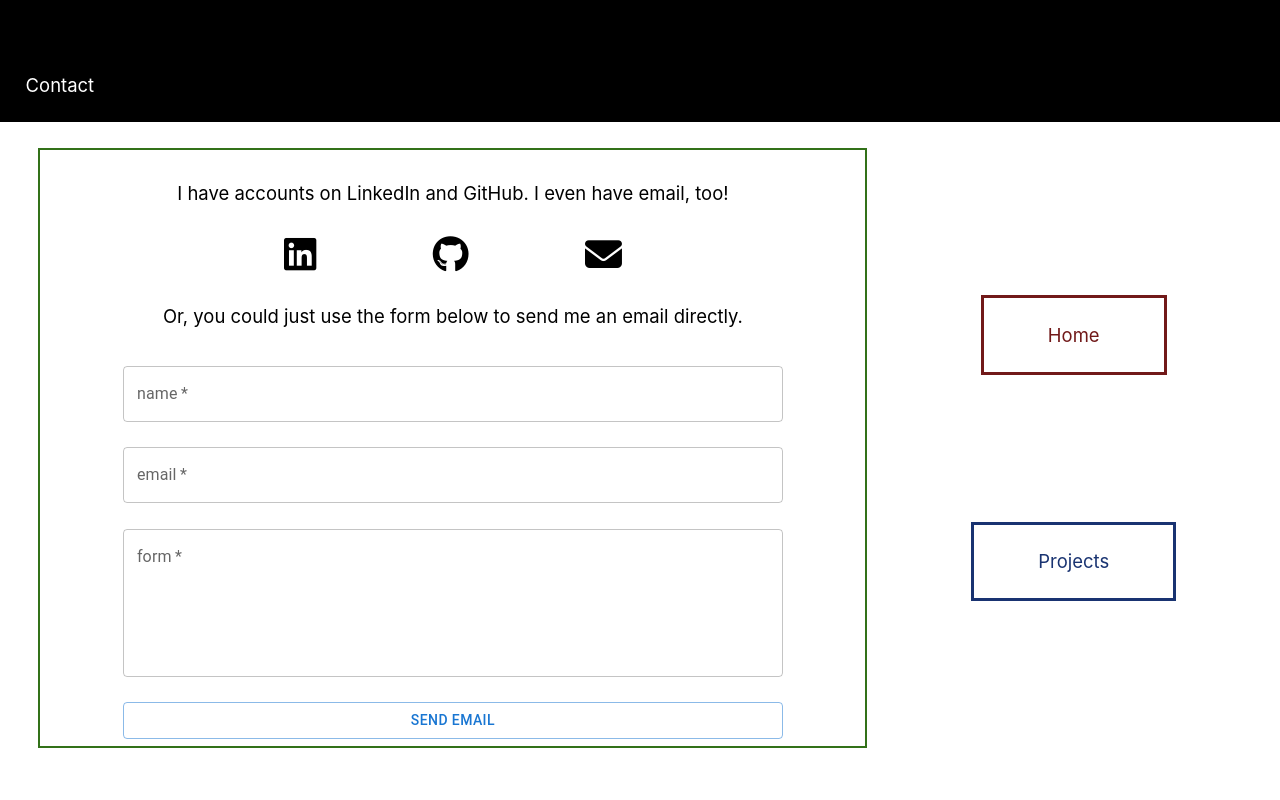
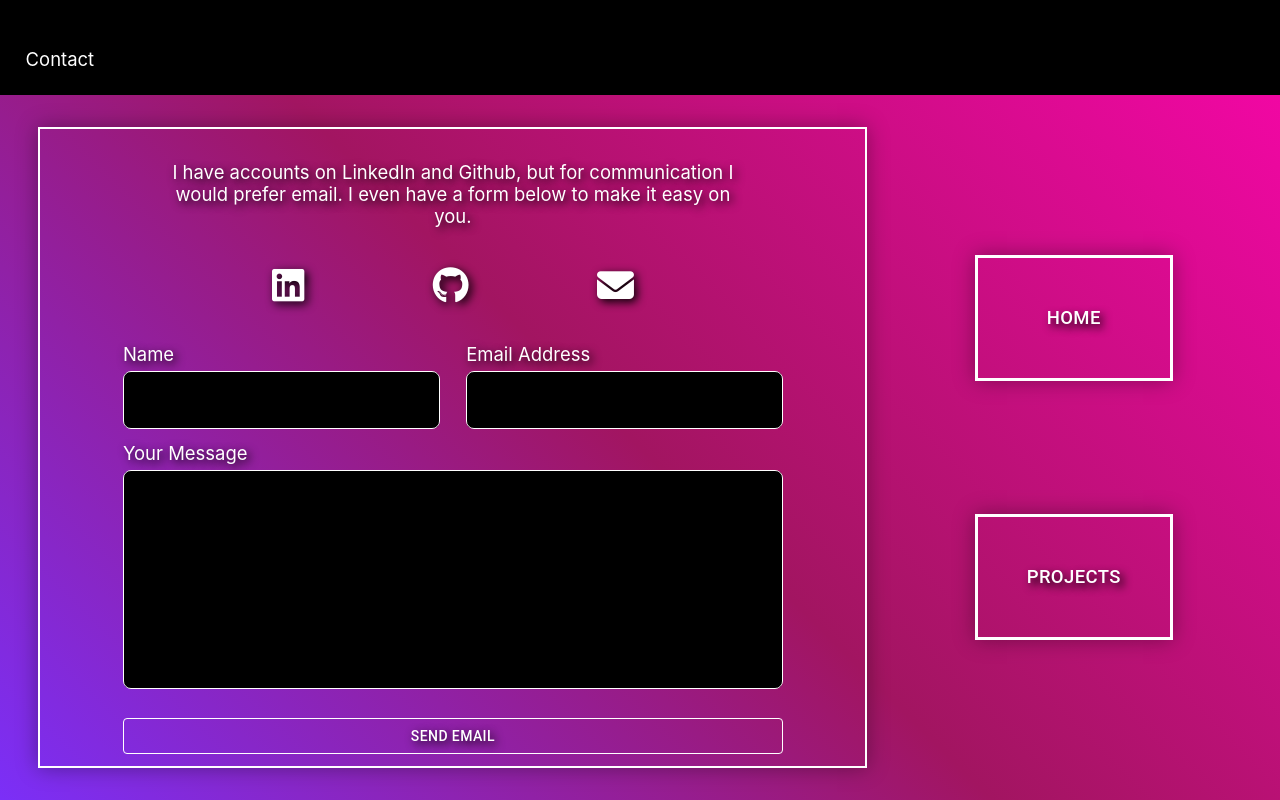
Before and after one commit to danbart909/portfolio, a React (Create React App) app: page /contact in a window 1280 px wide. Built offline with nearby package versions, Linux system fonts and the light colour scheme.

Commit message:
updated colors

```diff
--- a/package.json
+++ b/package.json
@@ -11,6 +11,7 @@
     "@testing-library/user-event": "^13.5.0",
     "framer-motion": "^7.3.2",
     "react": "^18.2.0",
+    "react-cursor-follow": "^2.0.0",
     "react-dom": "^18.2.0",
     "react-router": "^6.3.0",
     "react-router-dom": "^6.3.0",
--- a/src/App.js
+++ b/src/App.js
@@ -9,18 +9,31 @@ import Buttons from './components/Buttons'
 
 export default function App() {
   return (
-    <>
+    <Col
+      height='100vh'
+    >
       <Routes>
         <Route path='/' element={<Top view={'home'} />} />
         <Route path='projects' element={<Top view={'projects'} />} />
         <Route path='contact' element={<Top view={'contact'} />} />
       </Routes>
-      <Row height='75vh'>
-        <Routes>
-          <Route path='/' element={<Home />} />
-          <Route path='projects' element={<Projects />} />
-          <Route path='contact' element={<Contact />} />
-        </Routes>
+      <Row
+        height='100%'
+        p='4vh 0'
+        style={{ background: `linear-gradient(225deg, #f107a3, #a21561, #7b2ff7)` }}
+      >
+        <Col
+          flex='2'
+          m='0 0 0 3vw'
+          border='2px solid white'
+          boxShadow='0 0 20px rgba(0, 0, 0, .35)'
+        >
+          <Routes>
+            <Route path='/' element={<Home />} />
+            <Route path='projects' element={<Projects />} />
+            <Route path='contact' element={<Contact />} />
+          </Routes>
+        </Col>
         <Col
           flex='1'
           justifyContent='space-evenly'
@@ -33,6 +46,6 @@ export default function App() {
           </Routes>
         </Col>
       </Row>
-    </>
+    </Col>
   );
 }
--- a/src/components/Buttons.js
+++ b/src/components/Buttons.js
@@ -1,21 +1,10 @@
 import React from 'react'
-// import { Row } from './helper'
+import { Row } from './helper'
 import { Link } from "react-router-dom"
-import { motion } from 'framer-motion'
+import { Button } from '@mui/material'
 
 export default function Buttons(view) {
   const x = view.view
-
-  const topHover = x === 'home' ? {
-    backgroundColor: 'rgb(25, 51, 113)'
-  } : {
-    backgroundColor: 'rgb(113, 25, 25)'
-  }
-  const botHover = x === 'contact' ? {
-    backgroundColor: 'rgb(25, 51, 113)'
-  } : {
-    backgroundColor: 'rgb(50, 113, 25)'
-  }
 
   return (
     <>
@@ -23,39 +12,41 @@ export default function Buttons(view) {
         to={x === 'home' ? '/projects' : '/'}
         style={{ textDecoration: 'none' }}
       >
-        <motion.div
-          style={{
-            padding: '2vw 5vw',
-            border: x === 'home' ? '3px solid rgb(25, 51, 113)' : '3px solid rgb(113, 25, 25)',
-            color: x === 'home' ? 'rgb(25, 51, 113)' : 'rgb(113, 25, 25)'
-          }}
-          whileHover={{
-            ...topHover,
-            color: 'white',
-            // rotate: 360,
-            // scale: 1.6
-          }}
-          transition={{ duration: .3 }}
-        >{x === 'home' ? 'Projects' : 'Home'}</motion.div>
+        <Button>
+          <Row
+            border='3px solid white'
+            height='15vh'
+            width='15vw'
+            justifyContent='center'
+            alignItems='center'
+            style={{ transition: '.5s' }}
+            boxShadow='0 0 20px rgba(0, 0, 0, .35)'
+            sx={{
+              textShadow: '4px 4px 8px #000000',
+              '&:hover': { backgroundColor: 'black' }
+            }}
+          >{x === 'home' ? 'Projects' : 'Home'}</Row>
+        </Button>
       </Link>
       <Link
         to={x === 'contact' ? '/projects' : '/contact'}
         style={{ textDecoration: 'none' }}
       >
-        <motion.div
-          style={{
-            padding: '2vw 5vw',
-            border: x === 'contact' ? '3px solid rgb(25, 51, 113)' : '3px solid rgb(50, 113, 25)',
-            color: x === 'contact' ? 'rgb(25, 51, 113)' : 'rgb(50, 113, 25)'
-          }}
-          whileHover={{
-            ...botHover,
-            color: 'white',
-            // rotate: -360,
-            // scale: 1.6
-          }}
-          transition={{ duration: .3 }}
-        >{x === 'contact' ? 'Projects' : 'Contact'}</motion.div>
+        <Button>
+          <Row
+            border='3px solid white'
+            height='15vh'
+            width='15vw'
+            justifyContent='center'
+            alignItems='center'
+            style={{ transition: '.5s' }}
+            boxShadow='0 0 20px rgba(0, 0, 0, .35)'
+            sx={{
+              textShadow: '4px 4px 8px #000000',
+              '&:hover': { backgroundColor: 'black' }
+            }}
+          >{x === 'contact' ? 'Projects' : 'Contact'}</Row>
+        </Button>
       </Link>
     </>
   )
--- a/src/components/Contact.js
+++ b/src/components/Contact.js
@@ -1,45 +1,53 @@
 import React from 'react'
 import { Row, Col } from './helper'
-import { TextField, Button, Link } from '@mui/material'
+import { TextField, Button, Link, createTheme, ThemeProvider } from '@mui/material'
 import { motion } from 'framer-motion'
 
 export default function Contact() {
 
+  const theme = createTheme({
+    palette: {
+      primary: { main: '#ffffff' },
+      secondary: { main: '#ffffff' },
+      text: { primary: '#ffffff' },
+    }
+  })
+
   return (
+    <>
       <Col
-      flex='2'
-      m='0 0 0 3vw'
-      border='2px solid rgb(50, 113, 25)'
-    >
-      <Col
-        p='4vh'
-        gap='4vh'
+        m='4vh 0'
+        gap='3vh'
         alignItems='center'
       >
-        <Row>I have accounts on LinkedIn and GitHub. I even have email, too!</Row>
+        <Row
+          p='0 10vw'
+          textAlign='center'
+        >I have accounts on LinkedIn and Github, but for communication I would prefer email. I even have a form below to make it easy on you.</Row>
         <Row
           width='75%'
+          p='2vh 0 0 0'
           justifyContent='space-evenly'
         >
           <Link href="https://www.linkedin.com/in/d-bartlett/" target="_blank">
             <motion.div whileHover={{ scale: 1.3 }}>
-              <i className="icon fab fa-linkedin fa-2x" style={{ color: 'black' }} role="link" />
+              <i className="icon fab fa-linkedin fa-2x" style={{ color: 'white' }} role="link" />
             </motion.div>
           </Link>
           <Link href="https://github.com/danbart909" target="_blank">
             <motion.div whileHover={{ scale: 1.3 }}>
-              <i className="icon fab fa-github fa-2x" style={{ color: 'black' }} role="link" />
+              <i className="icon fab fa-github fa-2x" style={{ color: 'white' }} role="link" />
             </motion.div>
           </Link>
           <Link href="mailto:danbart909@gmail.com" target="_blank">
             <motion.div whileHover={{ scale: 1.3 }}>
-              <i className="icon fas fa-envelope fa-2x" style={{ color: 'black' }} role="link" />
+              <i className="icon fas fa-envelope fa-2x" style={{ color: 'white' }} role="link" />
             </motion.div>
           </Link>
         </Row>
-        <Row>Or, you could just use the form below to send me an email directly.</Row>
       </Col>
 
+      <ThemeProvider theme={ theme }>
         <Row
           // height='100%'
           component='form'
@@ -50,38 +58,81 @@ export default function Contact() {
           <Col
             component='fieldset'
             width='80%'
-          gap='2vw'
+            gap='1vw'
             justifyContent='center'
             border='none'
           >
+            <Row
+              justifyContent='space-between'
+            >
+              <Col
+                gap='.5vw'
+                width='48%'
+              >
+                <Row>Name</Row>
                 <TextField
-            label='name'
+                  // label='Name'
                   name='name'
                   required
+                  sx={{
+                    backgroundColor: 'black',
+                    borderRadius: 2,
+                    border: '1px solid #ffffff'
+                  }}
                 />
+              </Col>
+              <Col
+                gap='.5vw'
+                width='48%'
+              >
+                <Row>Email Address</Row>
                 <TextField
-            label='email'
+                  // label='Email'
                   name='email'
+                  type='email'
                   required
-            type='email'
+                  sx={{
+                    backgroundColor: 'black',
+                    borderRadius: 2,
+                    border: '1px solid #ffffff'
+                  }}
                 />
+              </Col>
+            </Row>
+            <Col gap='.5vw'>
+              <Row>Your Message</Row>
               <TextField
-            label='form'
+                // label='Form'
                 name='content'
-            placeholder="email goes here"
+                // placeholder="Type Your Email Here"
                 required
                 multiline
-            rows='5'
+                rows='8'
+                sx={{
+                  backgroundColor: 'black',
+                  borderRadius: 2,
+                  border: '1px solid #ffffff'
+                }}
               />
+            </Col>
             <Button
               component='label'
               variant='outlined'
+              sx={{
+                borderColor: 'white',
+                color: 'white',
+                margin: '2vh 0 0 0',
+                '&:hover': {
+                  backgroundColor: 'black'
+                }
+              }}
             >
               Send Email
               <input hidden type='submit' name='send' />
             </Button>
           </Col>
         </Row>
-    </Col>
+      </ThemeProvider>
+    </>
   );
 }
--- a/src/components/Home.js
+++ b/src/components/Home.js
@@ -5,16 +5,11 @@ import { Link } from '@mui/material'
 export default function Home() {
 
   return (
-    <Col
-      flex='2'
-      m='0 0 0 3vw'
-      gap='4vw'
-      border='2px solid rgb(113, 25, 25)'
-    >
+    <>
       <Row p='1vw'>I am a full-stack web developer and mobile app developer specializing in React and React Native, and a graduate of the Thinkful Full Stack Web Developer program. I have projects built using HTML, CSS, Javascript, React, React Native, Node.js, Express.js, Knex.js, and postgreSQL. I'm interested in learning how to solve problems through code as efficiently as possible, either solo or while collaborating with a team. My willingness to put forth the effort necessary to overcome any challenge makes me a valuable addition to any programming team.</Row>
       <Row p='1vw'>Download my Resume:
-        <Link m='0 0 0 1vw' href='/danbartlettresume.docx'>.docx</Link>
+        <Link m='0 0 0 1vw' href='/danbartlettresume.docx' style={{ color: 'white' }}>.docx</Link>
       </Row>
-    </Col>
+    </>
   );
 }
--- a/src/components/Top.js
+++ b/src/components/Top.js
@@ -21,11 +21,9 @@ export default function Top(view) {
     <Row
       height='12vh'
       p='0 0 2vw 2vw'
-      m='0 0 2vw 0'
       alignItems='flex-end'
       backgroundColor='black'
-      color='white'
-      borderBottom='1px solid'
+      // color='white'
     >
       <motion.div
         initial={titleValues[randomNum(0, 2)]}
--- a/src/components/helper.js
+++ b/src/components/helper.js
@@ -6,6 +6,8 @@ export const Row = (props) => {
     display='flex'
     flexDirection='row'
     fontSize='calc(14px + 6 * ((100vw - 335px) / 1265))'
+    color='white'
+    // sx={{ textShadow: '4px 4px 8px #000000' }}
   >{props.children}</Box>
 }
 
@@ -14,5 +16,7 @@ export const Col = (props) => {
     display='flex'
     flexDirection='column'
     fontSize='calc(14px + 6 * ((100vw - 335px) / 1265))'
+    color='white'
+    sx={{ textShadow: '3px 3px 10px #000000' }}
   >{props.children}</Box>
 }
```
Also changed, not shown: src/components/Projects.js (+22 -18 lines), 1 other file (tests, documents, lock files or other folders). Lines whose indentation alone changed are shown as unchanged.
